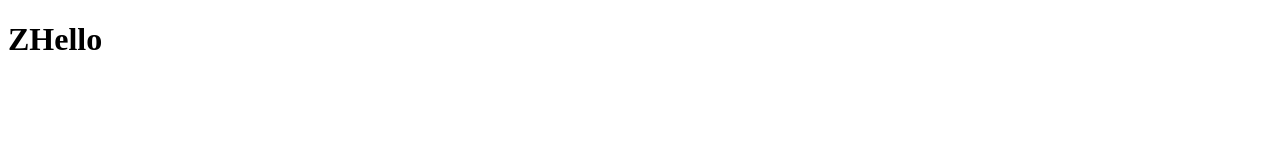
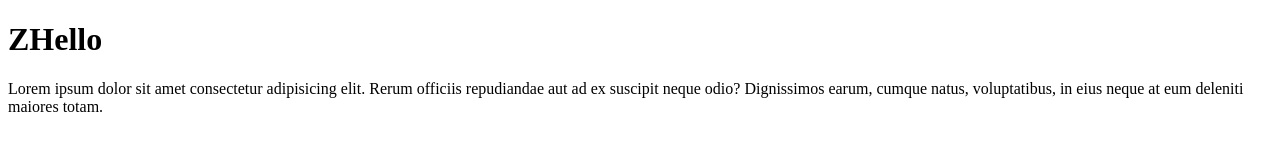
Before and after one commit to kustoro25/git-tes, a plain HTML site: page index.html in a window 1280 px wide. Drawn offline with Linux system fonts and the light colour scheme.

Commit message:
tambah parafrag

```diff
--- a/index.html
+++ b/index.html
@@ -7,5 +7,10 @@
   </head>
   <body>
     <h1>ZHello</h1>
+    <p>
+      Lorem ipsum dolor sit amet consectetur adipisicing elit. Rerum officiis
+      repudiandae aut ad ex suscipit neque odio? Dignissimos earum, cumque
+      natus, voluptatibus, in eius neque at eum deleniti maiores totam.
+    </p>
   </body>
 </html>
```
